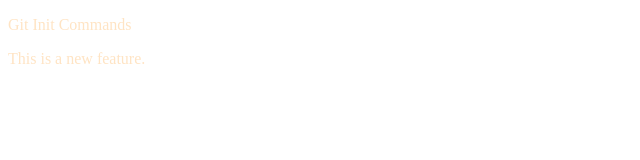
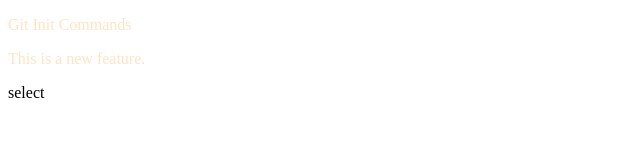
Before and after one commit to diwase-dhanashree/LocalRepo, a plain HTML site: page index.html in a window 1280 px wide. Shown: the full height of the page, 0-640 px from the left. Drawn offline with Linux system fonts and the light colour scheme.

Commit message:
Add Select

```diff
--- a/index.html
+++ b/index.html
@@ -8,6 +8,6 @@
 </head>
 <body>
     <p>Git Init Commands</p>
-    <p>This is a new feature.</p>
+    <p>This is a new feature. <section>select</section></p>
 </body>
 </html>
```
